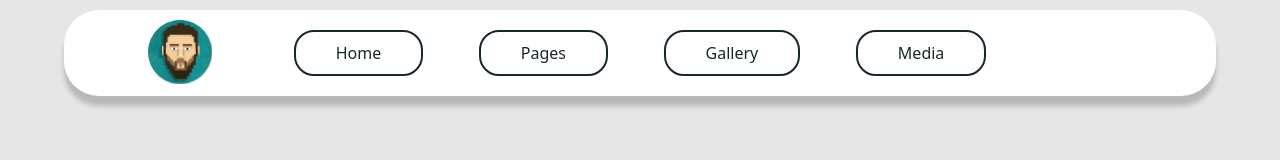
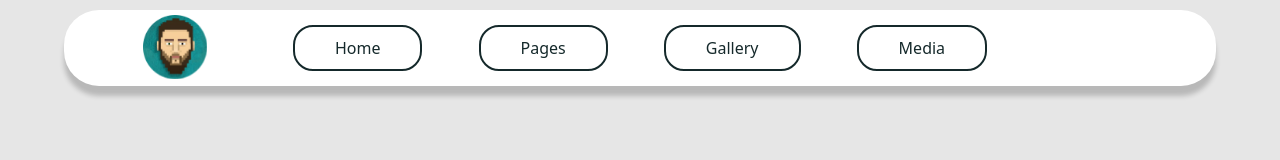
Before and after one commit to AZMvrk/react-router-layout, a React (Create React App) app: page /pages in a window 1280 px wide. Shown: the top 160 px of the page. Built offline with nearby package versions, Linux system fonts and the light colour scheme.

Commit message:
progress on pages

```diff
--- a/src/App.css
+++ b/src/App.css
@@ -6,7 +6,7 @@
 }
 
 #root{
-  background-color:  rgb(230, 230, 230);
+  background-color:  rgba(230, 230, 230, 1.0);
   display: flex;
   flex-direction: column;
   justify-content: flex-start;
@@ -15,7 +15,6 @@
 }
 
 main{
-  background-color:  rgb(230, 230, 230);
   margin-top: 10%;
   display: flex;
   flex-direction: column;
@@ -33,7 +32,7 @@ main{
   justify-content: center;
   margin: 10px;
   gap: 5%;
-  padding: 20px;
+  padding: 15px;
   background-color: rgb(255, 255, 255);
   border-radius: 35px;
   box-shadow: 0px 10px 5px rgb(0, 0, 0, 0.2);
@@ -59,7 +58,7 @@ main{
   left: 10%;
   display: flex;
   justify-content: center;
-  margin: 20px;
+  margin: 15px;
   max-height: 4rem;
 }
 
@@ -127,7 +126,7 @@ a:hover {
 
 }
 .todoListPage video {
-  max-height: 35rem;
+  max-height: 30rem;
   border-radius: 5px;
 }
 
@@ -284,7 +283,6 @@ a:hover {
   flex-direction: column;
   justify-content: center;
   align-items: center;
-  background-color:  rgb(230, 230, 230);
   gap: 10px;
 }
 .infinity-container{
```
